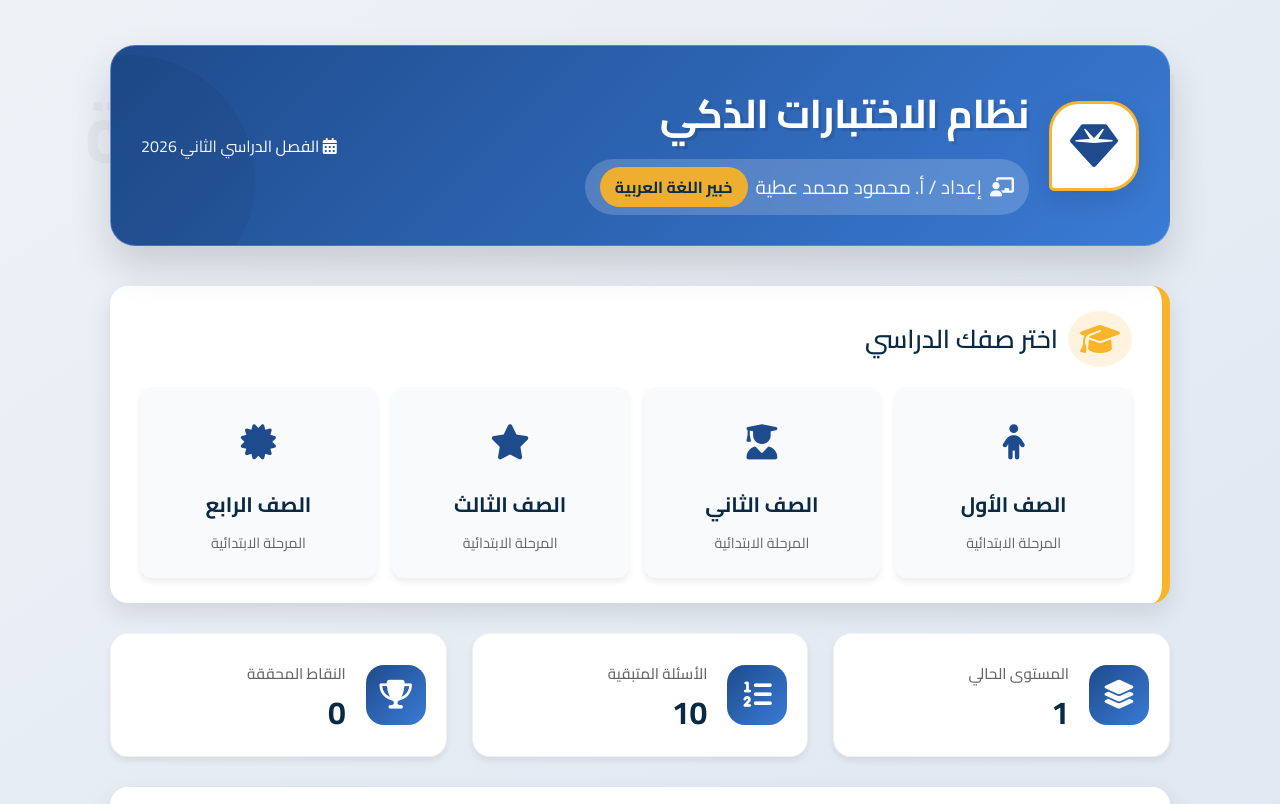
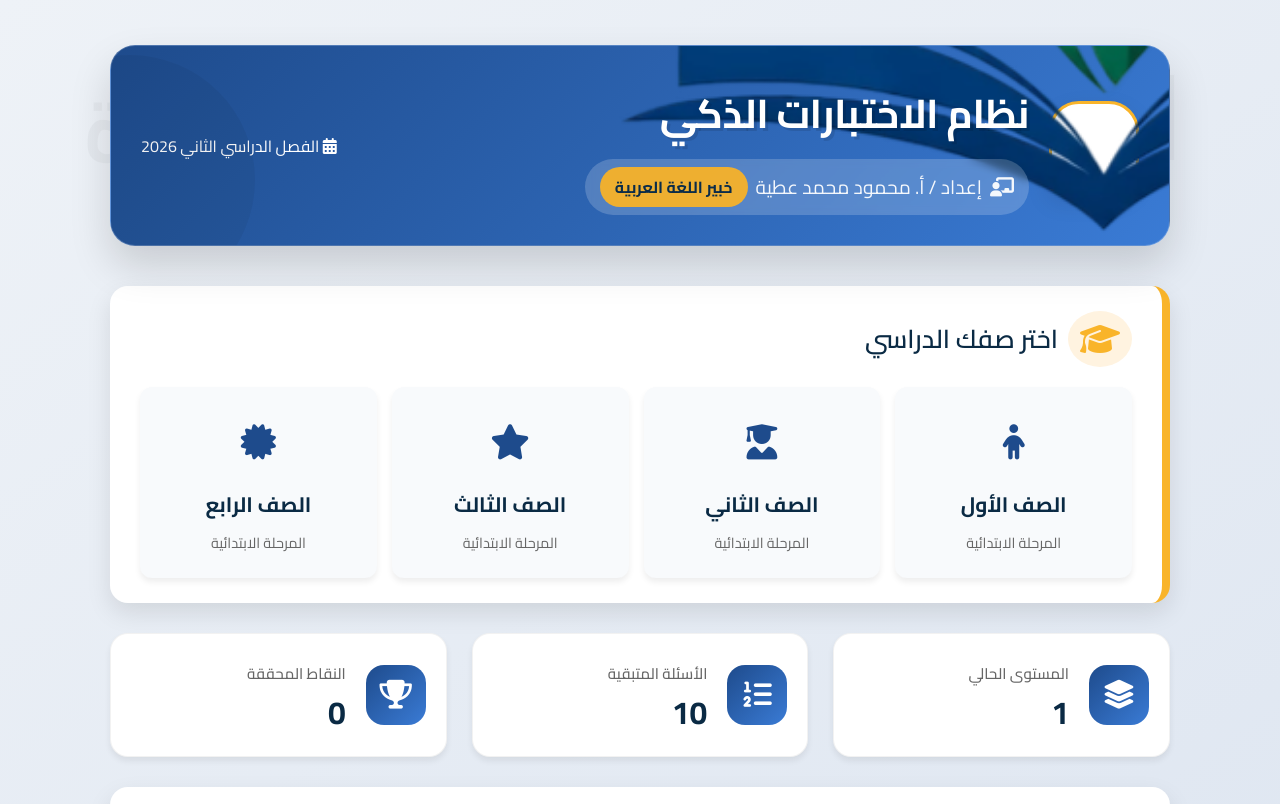
Before and after one commit to mamoda/test-marwa-school, a plain HTML site: page index.html in a window 1280 px wide. Shown: the top 804 px of the page. Drawn offline with Linux system fonts and the light colour scheme.

Commit message:
update_logo

```diff
--- a/index.html
+++ b/index.html
@@ -712,7 +712,7 @@
         <header class="header">
             <div class="logo-area">
                 <div class="school-logo">
-                    <i class="fas fa-gem"></i>
+                   <img src="logo.png">
                 </div>
                 <div class="title-area">
                     <h1>نظام الاختبارات الذكي</h1>
```
Also changed, not shown: logo.png (added).
